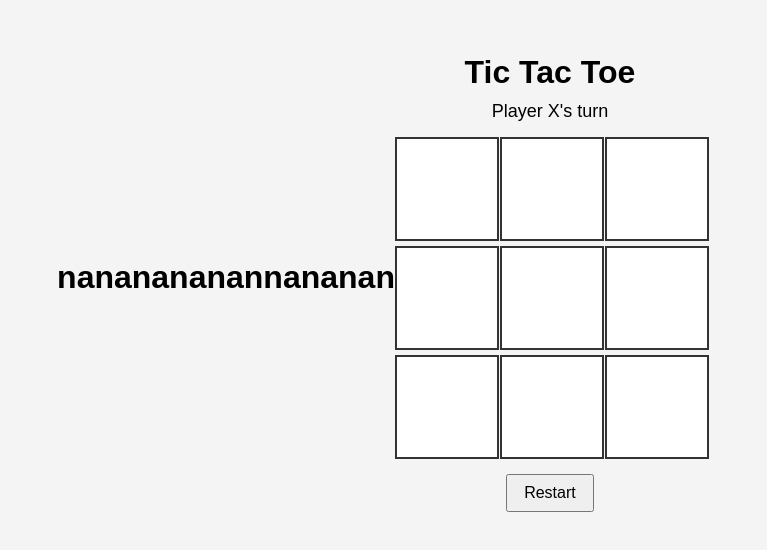
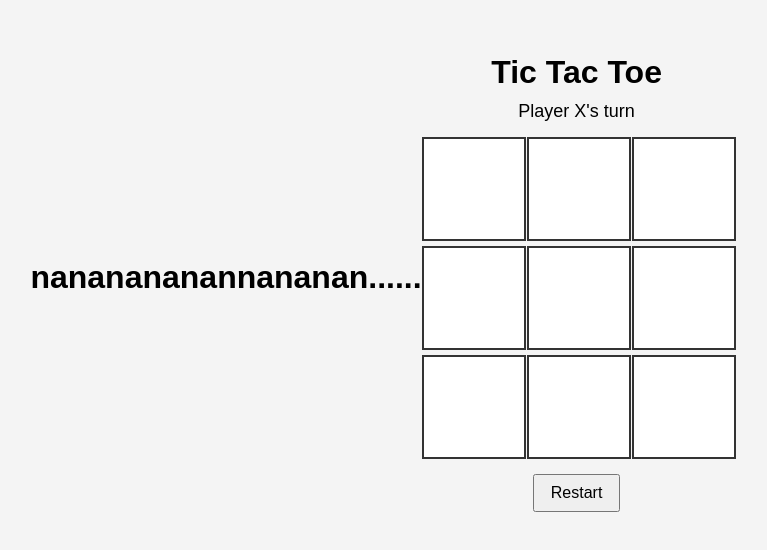
Before and after one commit to anagurung/moomoo, a plain HTML site: page moomoo.html in a window 1280 px wide. Shown: the part 136-686 px from the top of the page, without its empty margins (259-1026 px from the left). Drawn offline with Linux system fonts and the light colour scheme.

Commit message:
Update moomoo.html

```diff
--- a/moomoo.html
+++ b/moomoo.html
@@ -1,4 +1,4 @@
-<h1>nananananannananan</h1>
+<h1> nananananannananan...... </h1>
 
 <!DOCTYPE html>
 <html lang="en">
```
